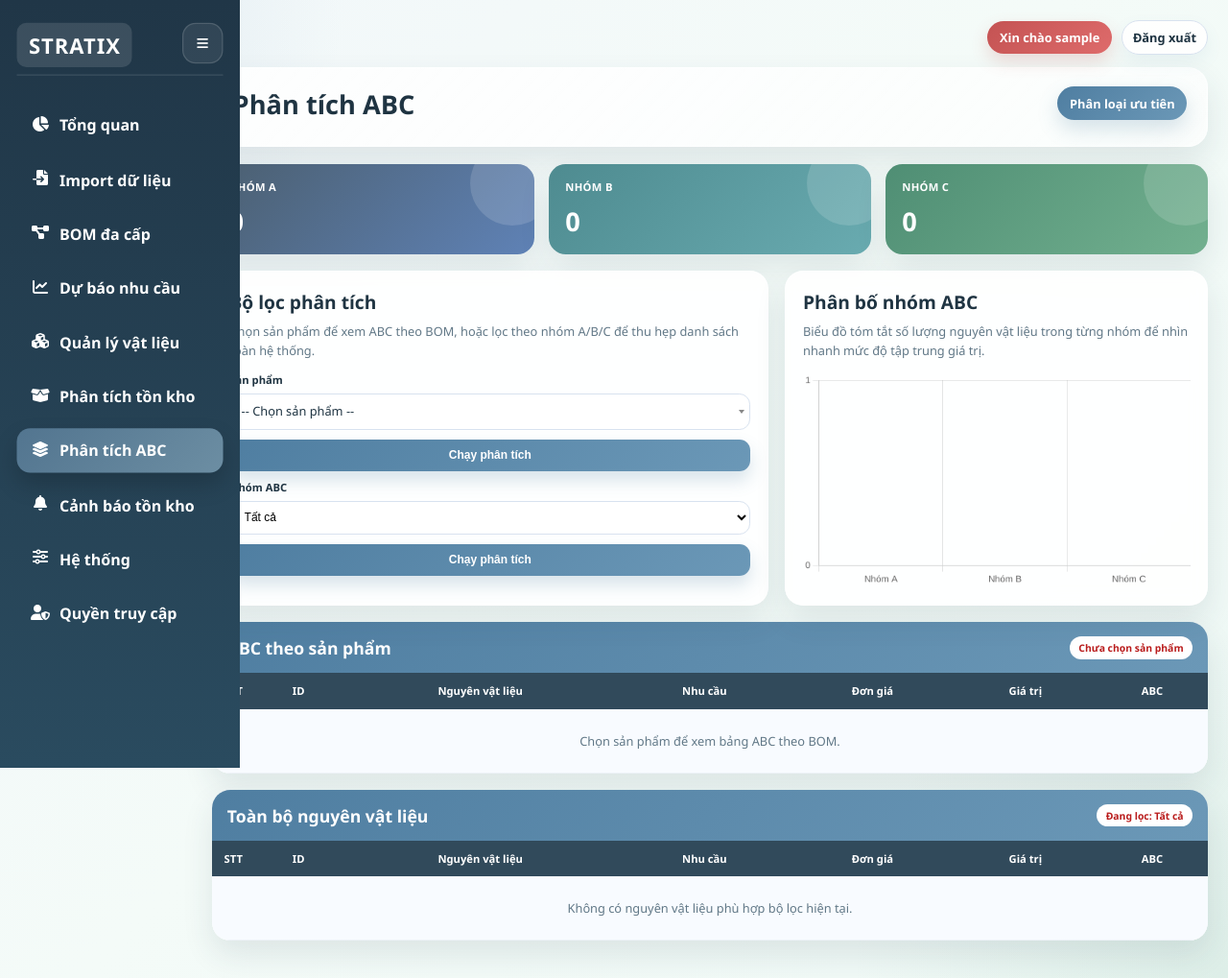
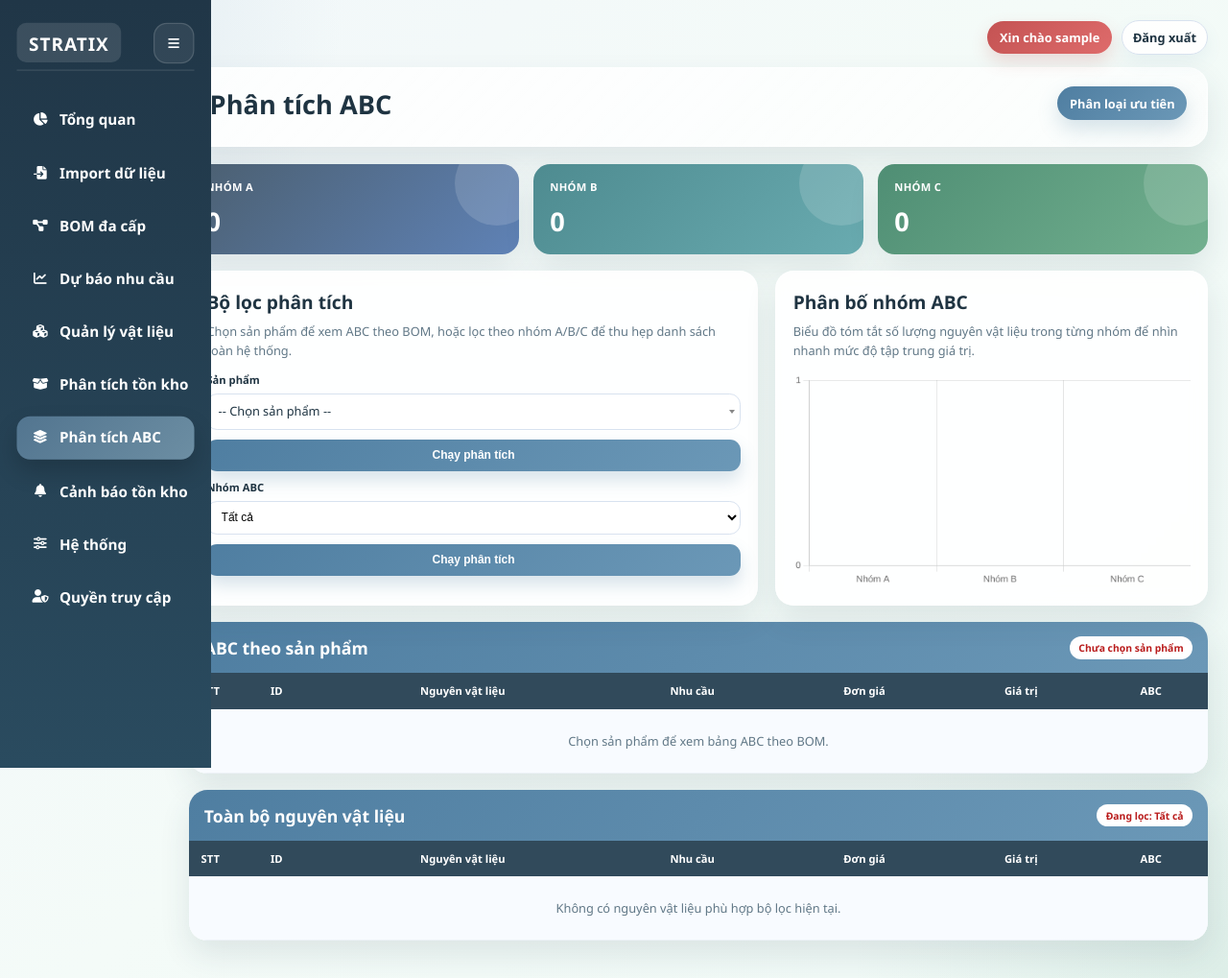
Before and after one commit to shane2410/inventory_dss, a Django app: page /abc/ in a window 1280 px wide. Shown: the whole page at 96% size. Run offline with Django 5.2, Linux system fonts and the light colour scheme; the visitor is signed in with stand-in values (Sample User, id 1); data that the repository does not hold is empty; some libraries are stand-ins or nearby versions.

Commit message:
Sidebar: scale down typography/icons by 5%

```diff
--- a/inventory/Templates/inventory/base.html
+++ b/inventory/Templates/inventory/base.html
@@ -78,31 +78,32 @@
           transform: scale(calc(1 / 0.8));
           transform-origin: top left;
           /* ensure layout/flow width matches the pre-scale value so .main positions correctly */
-          width: calc(250px / (1 / 0.8));
+          width: calc(220px / (1 / 0.8));
           padding: calc(24px / (1 / 0.8)) calc(18px / (1 / 0.8));
         }
 
         .main {
-          width: calc(100% - (250px / (1 / 0.8)));
-          margin-left: calc(250px / (1 / 0.8));
+          width: calc(100% - (220px / (1 / 0.8)));
+          margin-left: calc(220px / (1 / 0.8));
         }
 
         /* collapsed sidebar adjustments (mirror the global collapsed rules) */
         body.sidebar-collapsed .sidebar {
-          width: calc(88px / (1 / 0.8));
+          width: calc(77px / (1 / 0.8));
           padding: calc(24px / (1 / 0.8)) calc(12px / (1 / 0.8));
         }
 
         body.sidebar-collapsed .main {
-          width: calc(100% - (88px / (1 / 0.8)));
-          margin-left: calc(88px / (1 / 0.8));
+          width: calc(100% - (77px / (1 / 0.8)));
+          margin-left: calc(77px / (1 / 0.8));
         }
       }
 
       .sidebar {
-        width: 250px;
+        width: 220px;
         background: var(--nav-bg);
         color: white;
+        font-size: 0.95em;
         height: 100vh;
         padding: 24px 18px;
         position: fixed;
@@ -139,7 +140,7 @@
         border-radius: 10px;
         background: rgba(255, 255, 255, 0.12);
         color: #ffffff;
-        font-size: 22px;
+        font-size: 19px;
         font-weight: 800;
         letter-spacing: 1px;
       }
@@ -196,7 +197,7 @@
       .sidebar a i {
         width: 20px;
         text-align: center;
-        font-size: 16px;
+        font-size: 13.7px;
         flex: 0 0 auto;
       }
 
@@ -222,20 +223,20 @@
       }
 
       .main {
-        width: calc(100% - 250px);
-        margin-left: 250px;
+        width: calc(100% - 220px);
+        margin-left: 220px;
         padding: 26px;
         transition: padding 0.24s ease;
       }
 
       body.sidebar-collapsed .sidebar {
-        width: 88px;
+        width: 77px;
         padding: 24px 12px;
       }
 
       body.sidebar-collapsed .main {
-        width: calc(100% - 88px);
-        margin-left: 88px;
+        width: calc(100% - 77px);
+        margin-left: 77px;
       }
 
       body.sidebar-collapsed .sidebar-brand {
```
